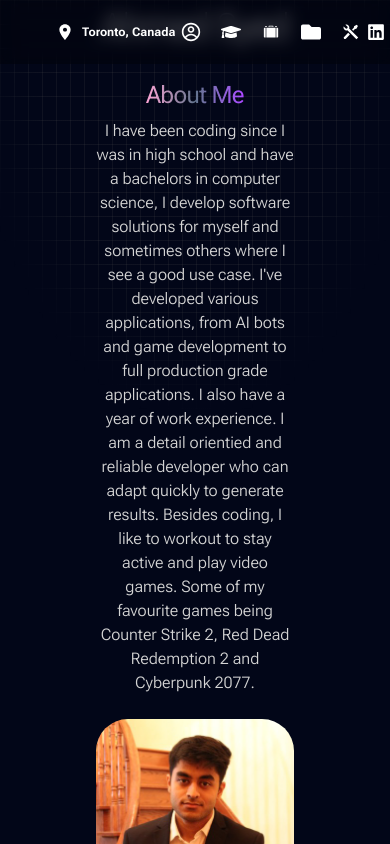
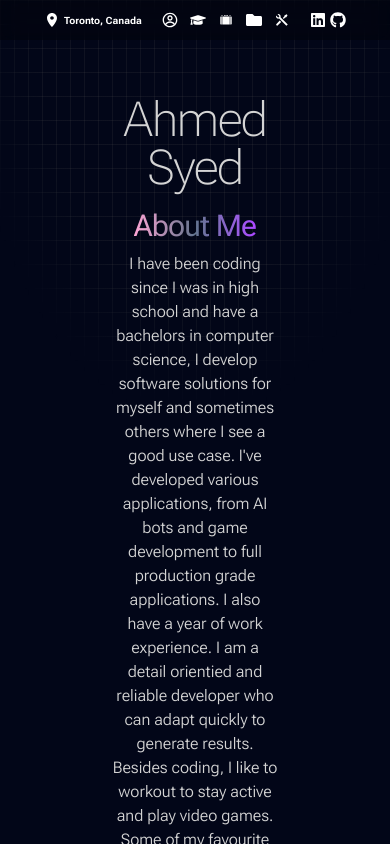
Before and after one commit to Syed2096/new-portfolio, a React (Vite) app: page / in a window 390 px wide. Shown: the top 844 px of the page. Built offline with nearby package versions, Linux system fonts and the light colour scheme.

Commit message:
mobile fixes maybe

```diff
--- a/src/components/About.jsx
+++ b/src/components/About.jsx
@@ -14,16 +14,16 @@ const container = (delay) => ({
 
 const About = () => {
   return (
-    <div className="my-10 h-screen flex items-center px-4"> {/* Added px-4 for better spacing on mobile */}
-      <div className="flex flex-wrap justify-center lg:justify-start items-center w-full">
+    <div className="min-h-screen py-8 flex items-center"> {/* Changed to min-h-screen and added padding */}
+      <div className="flex flex-wrap justify-center lg:justify-start items-center w-full px-4"> {/* Added padding */}
         {/* Left content */}
-        <div className="w-full lg:w-1/2 text-center lg:text-left">
+        <div className="w-full lg:w-1/2 text-center lg:text-left mt-16 md:mt-0"> {/* Added margin top for mobile */}
           <div className="flex flex-col items-center lg:items-start">
             <motion.h1
               variants={container(0)}
               initial='hidden'
               animate="visible"
-              className="py-4 text-4xl lg:text-6xl xl:text-8xl font-thin tracking-tight lg:text-8xl"
+              className="text-5xl md:text-6xl lg:text-8xl font-thin tracking-tight"
             >
               Ahmed Syed
             </motion.h1>
@@ -33,7 +33,7 @@ const About = () => {
               variants={container(0.5)}
               initial='hidden'
               animate="visible"
-              className="text-2xl lg:text-4xl tracking-tight mt-4 bg-gradient-to-r from-pink-300 via-slate-500 to-purple-500 bg-clip-text text-transparent"
+              className="text-3xl md:text-4xl tracking-tight mt-4 bg-gradient-to-r from-pink-300 via-slate-500 to-purple-500 bg-clip-text text-transparent"
             >
               About Me
             </motion.span>
@@ -43,7 +43,7 @@ const About = () => {
               variants={container(1)}
               initial='hidden'
               animate="visible"
-              className="my-2 max-w-xl font-light"
+              className="my-2 max-w-xl font-light px-4 lg:px-0" /* Added padding for mobile */
             >
               {ABOUT_ME}
             </motion.p>
@@ -59,7 +59,7 @@ const About = () => {
               transition={{duration: 1, delay: 1.2}}
               src={me}
               alt="Ahmed Syed"
-              className='rounded-4xl'
+              className="rounded-4xl max-w-full h-auto" /* Added responsive image styling */
             />
           </div>
         </div>
--- a/src/components/Navbar.jsx
+++ b/src/components/Navbar.jsx
@@ -17,19 +17,19 @@ const Navbar = () => {
   };
 
   return (
-    <nav className="sticky top-0 z-50 flex items-center justify-between py-4 px-6">
+    <nav className="sticky top-0 z-50 flex items-center justify-between py-2 px-3 sm:py-4 sm:px-6">
       {/* Logo */}
-      <div className="flex flex-shrink-0 items-center">
-        <h1 className="font-bold text-xs sm:text-sm text-white flex items-center">
-          <IoMdPin className="mr-2 text-lg" />
+      <div className="flex-shrink-0">
+        <h1 className="font-bold text-[10px] sm:text-sm text-white flex items-center">
+          <IoMdPin className="mr-1 sm:mr-2 text-base sm:text-lg" />
           Toronto, Canada
         </h1>
       </div>
 
-      {/* Centered and smaller navigation links */}
-      <div className="flex flex-grow justify-center space-x-4 text-xs sm:text-sm">
-        {/* Desktop view - show section names (for screens 1024px and larger) */}
-        <div className="hidden lg:flex space-x-4">
+      {/* Navigation Links */}
+      <div className="flex justify-center">
+        {/* Desktop view */}
+        <div className="hidden lg:flex space-x-4 text-sm">
           <a href="#about-me" onClick={(e) => handleClick(e, 'about-me')} className="text-white hover:text-cyan-300">About Me</a>
           <a href="#education" onClick={(e) => handleClick(e, 'education')} className="text-white hover:text-cyan-300">Education</a>
           <a href="#work-experience" onClick={(e) => handleClick(e, 'work-experience')} className="text-white hover:text-cyan-300">Work Experience</a>
@@ -37,48 +37,48 @@ const Navbar = () => {
           <a href="#tech" onClick={(e) => handleClick(e, 'tech')} className="text-white hover:text-cyan-300">Technologies</a>
         </div>
 
-        {/* Mobile view - show icons with smaller sizes */}
-        <div className="flex lg:hidden space-x-2">
+        {/* Mobile view */}
+        <div className="flex lg:hidden space-x-1">
           <a
             href="#about-me"
             onClick={(e) => handleClick(e, 'about-me')}
-            className="flex items-center justify-center w-8 h-8 text-white hover:text-cyan-300"
+            className="flex items-center justify-center w-6 h-6 text-white hover:text-cyan-300"
           >
-            <CgProfile className="w-5 h-5" />
+            <CgProfile className="w-4 h-4" />
           </a>
           <a
             href="#education"
             onClick={(e) => handleClick(e, 'education')}
-            className="flex items-center justify-center w-8 h-8 text-white hover:text-cyan-300"
+            className="flex items-center justify-center w-6 h-6 text-white hover:text-cyan-300"
           >
-            <FaGraduationCap className="w-5 h-5" />
+            <FaGraduationCap className="w-4 h-4" />
           </a>
           <a
             href="#work-experience"
             onClick={(e) => handleClick(e, 'work-experience')}
-            className="flex items-center justify-center w-8 h-8 text-white hover:text-cyan-300"
+            className="flex items-center justify-center w-6 h-6 text-white hover:text-cyan-300"
           >
-            <GiSuitcase className="w-5 h-5" />
+            <GiSuitcase className="w-4 h-4" />
           </a>
           <a
             href="#projects"
             onClick={(e) => handleClick(e, 'projects')}
-            className="flex items-center justify-center w-8 h-8 text-white hover:text-cyan-300"
+            className="flex items-center justify-center w-6 h-6 text-white hover:text-cyan-300"
           >
-            <FaFolder className="w-5 h-5" />
+            <FaFolder className="w-4 h-4" />
           </a>
           <a
             href="#tech"
             onClick={(e) => handleClick(e, 'tech')}
-            className="flex items-center justify-center w-8 h-8 text-white hover:text-cyan-300"
+            className="flex items-center justify-center w-6 h-6 text-white hover:text-cyan-300"
           >
-            <RiToolsFill className="w-5 h-5" />
+            <RiToolsFill className="w-4 h-4" />
           </a>
         </div>
       </div>
 
       {/* Social Media Icons */}
-      <div className="flex items-center justify-center gap-2 text-lg sm:text-xl">
+      <div className="flex items-center gap-1 sm:gap-2 text-base sm:text-xl">
         <a
           href="https://www.linkedin.com/in/amdsyd"
           target="_blank"
--- a/src/components/Tech.jsx
+++ b/src/components/Tech.jsx
@@ -33,7 +33,6 @@ import tensorflow from '../assets/TensorFlow.png';
 import vscode from '../assets/VSCode.png';
 import { motion } from 'framer-motion';
 
-// Icon animation variants with random duration
 const iconVariants = (duration) => ({
   initial: { y: -10 },
   animate: {
@@ -47,50 +46,49 @@ const iconVariants = (duration) => ({
   },
 });
 
-// TechItem Component with random duration for each icon animation
 const TechItem = ({ name, icon }) => {
-  const randomDuration = Math.random() * (6 - 2.5) + 2.5; // Random duration between 2.5 and 6
+  const randomDuration = Math.random() * (6 - 2.5) + 2.5;
 
   return (
     <motion.div
       variants={iconVariants(randomDuration)}
       initial="initial"
       animate="animate"
-      className="rounded-2xl border-4 border-neutra-800 p-5 flex flex-col items-center relative"
+      className="rounded-xl sm:rounded-2xl border-2 sm:border-4 border-neutra-800 p-2 sm:p-5 flex flex-col items-center relative"
     >
-      {/* Blurred background for the entire card */}
-      <div className="absolute inset-0 bg-white opacity-10 rounded-2xl blur-lg" />
-      {/* Content container with relative positioning to stay above blur */}
+      <div className="absolute inset-0 bg-white opacity-10 rounded-xl sm:rounded-2xl blur-lg" />
       <div className="relative z-10">
-        <div className="w-20 h-20 flex items-center justify-center">
+        <div className="w-12 h-12 sm:w-20 sm:h-20 flex items-center justify-center">
           <img
             src={icon}
             alt={name.toLowerCase()}
-            className="w-[80px] h-[80px] object-contain"
+            className="w-[48px] h-[48px] sm:w-[80px] sm:h-[80px] object-contain"
           />
         </div>
-        <h1 className="mt-2 text-center">{name}</h1>
+        <h1 className="mt-1 sm:mt-2 text-center text-xs sm:text-base">{name}</h1>
       </div>
     </motion.div>
   );
 };
 
-// TechSection Component with alternate x values
 const TechSection = ({ title, items, index }) => {
-  // Alternate x values for each section
   const xValue = index % 2 === 0 ? -100 : 100;
 
   return (
     <>
-      <motion.h3  whileInView={{ opacity: 1, x: 0 }}
-        initial={{ opacity: 0, x: xValue }} // Alternate x for section
+      <motion.h3
+        whileInView={{ opacity: 1, x: 0 }}
+        initial={{ opacity: 0, x: xValue }}
         transition={{ duration: 1 }}
-		className="my-10 text-center text-2xl">{title}</motion.h3>
+        className="my-6 sm:my-10 text-center text-xl sm:text-2xl"
+      >
+        {title}
+      </motion.h3>
       <motion.div
         whileInView={{ opacity: 1, x: 0 }}
-        initial={{ opacity: 0, x: xValue }} // Alternate x for section
+        initial={{ opacity: 0, x: xValue }}
         transition={{ duration: 1 }}
-        className="flex flex-wrap items-center justify-center gap-6"
+        className="flex flex-wrap items-center justify-center gap-3 sm:gap-6"
       >
         {items.map((tech, index) => (
           <TechItem key={tech.name} {...tech} />
@@ -100,7 +98,6 @@ const TechSection = ({ title, items, index }) => {
   );
 };
 
-// Main Tech Component
 const Tech = () => {
   const technologies = {
     languages: [
@@ -151,8 +148,15 @@ const Tech = () => {
   };
 
   return (
-    <div className="mt-30 pb-20">
-      <motion.h2 whileInView={{opacity: 1, y: 0}} initial={{opacity: 0, y: -100}} transition={{duration: 0.5}} className="my-10 text-center text-4xl">My Technologies</motion.h2>
+    <div className="mt-20 sm:mt-30 pb-10 sm:pb-20">
+      <motion.h2
+        whileInView={{opacity: 1, y: 0}}
+        initial={{opacity: 0, y: -100}}
+        transition={{duration: 0.5}}
+        className="my-6 sm:my-10 text-center text-3xl sm:text-4xl"
+      >
+        My Technologies
+      </motion.h2>
       <TechSection title="Database" items={technologies.database} index={0} />
       <TechSection title="Front-End" items={technologies.frontend} index={1} />
       <TechSection title="Back-End" items={technologies.backend} index={2} />
```
Lines whose indentation alone changed are shown as unchanged.
